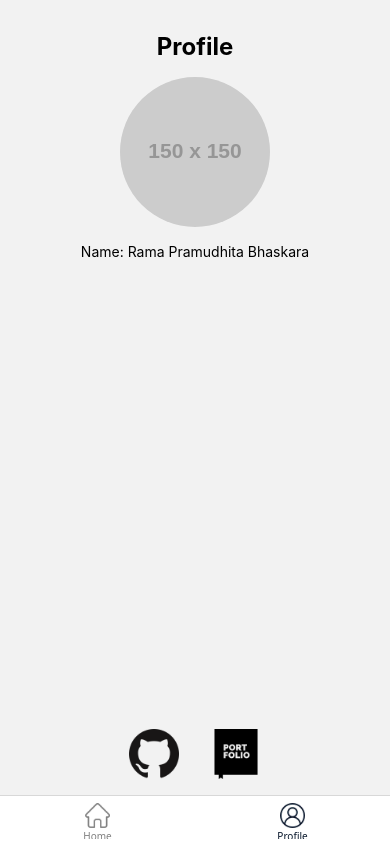
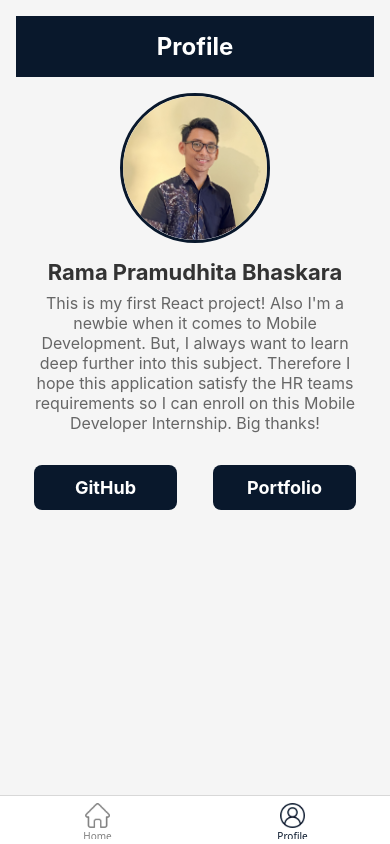
Before and after one commit to tektungg/SekawanMobile, a React Native app: screen /Profile in a window 390 px wide. Built offline with nearby package versions, Linux system fonts and the light colour scheme.

Commit message:
fix : user profile

```diff
--- a/src/pages/ProfilePage.tsx
+++ b/src/pages/ProfilePage.tsx
@@ -8,24 +8,29 @@ const ProfilePage = () => {
 
   return (
     <View style={styles.container}>
-      <Text style={styles.header}>Profile</Text>
+      <View style={styles.headerContainer}>
+        <Text style={styles.header}>Profile</Text>
+      </View>
       <Image
-        source={{ uri: 'https://via.placeholder.com/150' }}
+        source={require('../../assets/img/user.jpg')}
         style={styles.profileImage}
       />
-      <Text>Name: Rama Pramudhita Bhaskara</Text>
+      <Text style={styles.name}>Rama Pramudhita Bhaskara</Text>
+      <Text style={styles.description}>
+        This is my first React project! Also I'm a newbie when it comes to Mobile Development. But, I always want to learn deep further into this subject. Therefore I hope this application satisfy the HR teams requirements so I can enroll on this Mobile Developer Internship. Big thanks!
+      </Text>
       <View style={styles.linksContainer}>
-        <TouchableOpacity onPress={() => handlePress('https://github.com/tektungg')}>
-          <Image
-            source={require('../../assets/ico/github.png')} // GitHub icon file path
-            style={styles.linkImage}
-          />
+        <TouchableOpacity
+          style={styles.button}
+          onPress={() => handlePress('https://github.com/tektungg')}
+        >
+          <Text style={styles.buttonText}>GitHub</Text>
         </TouchableOpacity>
-        <TouchableOpacity onPress={() => handlePress('https://portfolio-tektung.my.canva.site/')}>
-          <Image
-            source={require('../../assets/ico/portfolio.png')} // Portfolio icon file path
-            style={styles.linkImage}
-          />
+        <TouchableOpacity
+          style={styles.button}
+          onPress={() => handlePress('https://portfolio-tektung.my.canva.site/')}
+        >
+          <Text style={styles.buttonText}>Portfolio</Text>
         </TouchableOpacity>
       </View>
     </View>
@@ -38,30 +43,59 @@ const styles = StyleSheet.create({
     justifyContent: 'flex-start',
     alignItems: 'center',
     padding: 16,
+    backgroundColor: '#f5f5f5',
+  },
+  headerContainer: {
+    width: '100%',
+    backgroundColor: '#09182c',
+    paddingVertical: 16,
+    marginBottom: 16,
   },
   header: {
     fontSize: 24,
     fontWeight: 'bold',
-    marginBottom: 16,
-    marginTop: 16,
+    color: '#fff',
+    textAlign: 'center',
   },
   profileImage: {
     width: 150,
     height: 150,
     borderRadius: 75,
     marginBottom: 16,
+    borderWidth: 3,
+    borderColor: '#09182c',
+  },
+  name: {
+    fontSize: 22,
+    fontWeight: 'bold',
+    color: '#333',
+    marginBottom: 8,
+  },
+  description: {
+    fontSize: 16,
+    color: '#666',
+    marginBottom: 32,
+    textAlign: 'center',
+    paddingHorizontal: 16,
   },
   linksContainer: {
-    position: 'absolute',
-    bottom: 16,
     flexDirection: 'row',
-    justifyContent: 'center',
+    justifyContent: 'space-around',
     width: '100%',
   },
-  linkImage: {
-    width: 50,
-    height: 50,
-    marginHorizontal: 16,
+  button: {
+    backgroundColor: '#09182c',
+    paddingVertical: 12,
+    paddingHorizontal: 24,
+    borderRadius: 8,
+    marginBottom: 16,
+    width: '40%',
+    alignItems: 'center',
+  },
+  buttonText: {
+    fontSize: 18,
+    color: '#fff',
+    fontWeight: 'bold',
   },
 });
 
```
Also changed, not shown: assets/img/user.jpg (added).
